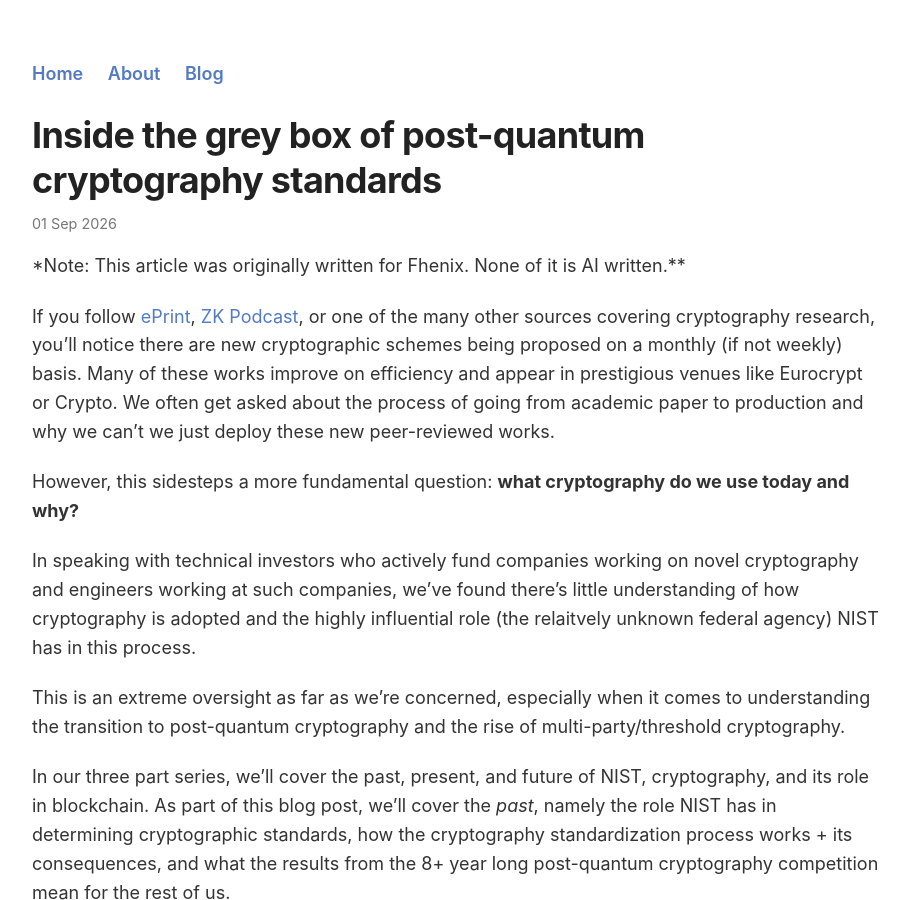
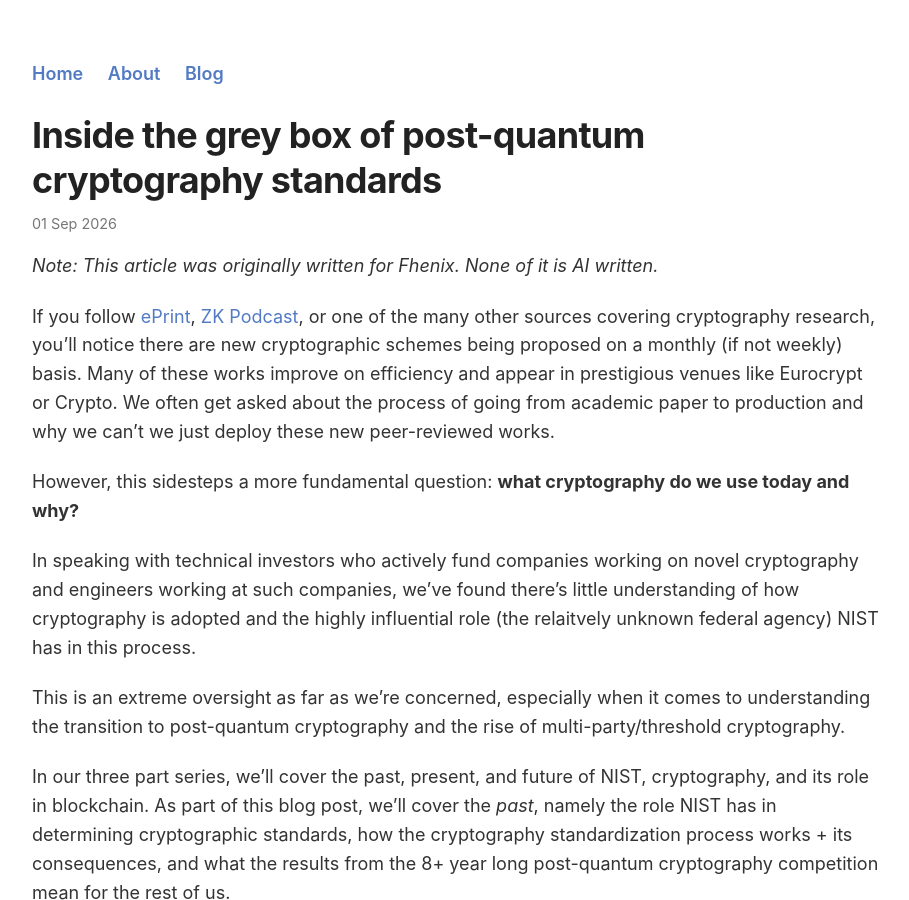
Before and after one commit to ravital/ravital.github.io, a Jekyll site: the page built from _posts/2026-09-01-pqc.md, in a window 1280 px wide and 900 px high. Shown: the whole window, without its empty margins (183-1092 px from the left). Built offline with Jekyll 4.4.1, drawn with Linux system fonts in a browser that asks for light colours.

Commit message:
Update 2026-09-01-pqc.md

```diff
--- a/_posts/2026-09-01-pqc.md
+++ b/_posts/2026-09-01-pqc.md
@@ -4,7 +4,7 @@ title: "Inside the grey box of post-quantum cryptography standards"
 date: 2026-09-01
 ---
 
-*Note: This article was originally written for Fhenix. None of it is AI written.**
+*Note: This article was originally written for Fhenix. None of it is AI written.*
 
 If you follow [ePrint](https://eprint.iacr.org/), [ZK Podcast](https://zeroknowledge.fm/), or one of the many other sources covering cryptography research, you'll notice there are new cryptographic schemes being proposed on a monthly (if not weekly) basis. Many of these works improve on efficiency and appear in prestigious venues like Eurocrypt or Crypto. We often get asked about the process of going from academic paper to production and why we can't we just deploy these new peer-reviewed works.
 
```
